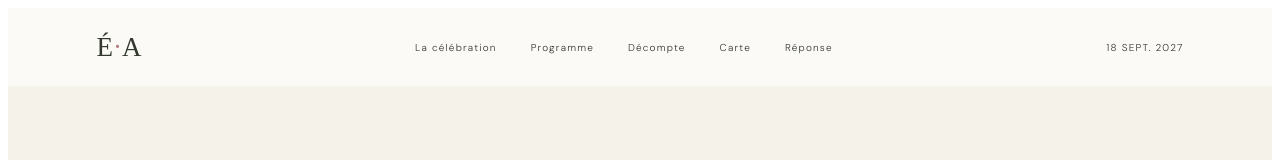
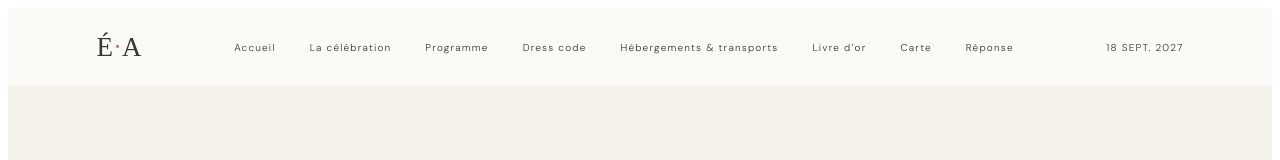
Before and after one commit to chirelhalioua/cbyc-mariage-sauge, a Nuxt app: page / in a window 1280 px wide. Shown: the top 160 px of the page. Built offline with nearby package versions, Linux system fonts and the light colour scheme; no server answers; grey boxes are pictures that could not be loaded; a web font is replaced by a local one.

Commit message:
Complete wedding invitation navigation menu

```diff
--- a/pages/index.vue
+++ b/pages/index.vue
@@ -104,9 +104,12 @@ async function sendReply() {
         <span :class="{ active: mobileMenuOpen }"></span><span :class="{ active: mobileMenuOpen }"></span>
       </button>
       <nav :class="{ 'menu-open': mobileMenuOpen }">
+        <a href="#top" @click="mobileMenuOpen = false">Accueil</a>
         <a href="#details" @click="mobileMenuOpen = false">La célébration</a>
         <a href="#programme" @click="mobileMenuOpen = false">Programme</a>
-        <a href="#countdown" @click="mobileMenuOpen = false">Décompte</a>
+        <a href="#dress-code" @click="mobileMenuOpen = false">Dress code</a>
+        <a href="#accommodations" @click="mobileMenuOpen = false">Hébergements & transports</a>
+        <a href="#guestbook" @click="mobileMenuOpen = false">Livre d’or</a>
         <a href="#map" @click="mobileMenuOpen = false">Carte</a>
         <a href="#reply" @click="mobileMenuOpen = false">Réponse</a>
       </nav>
```
